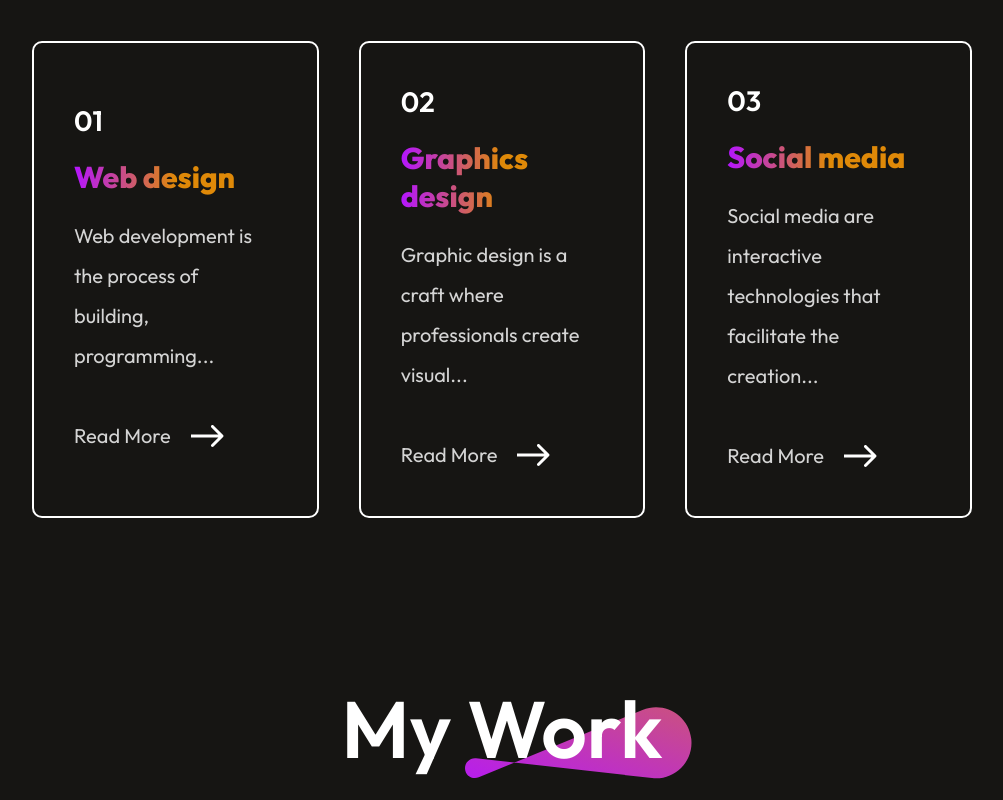
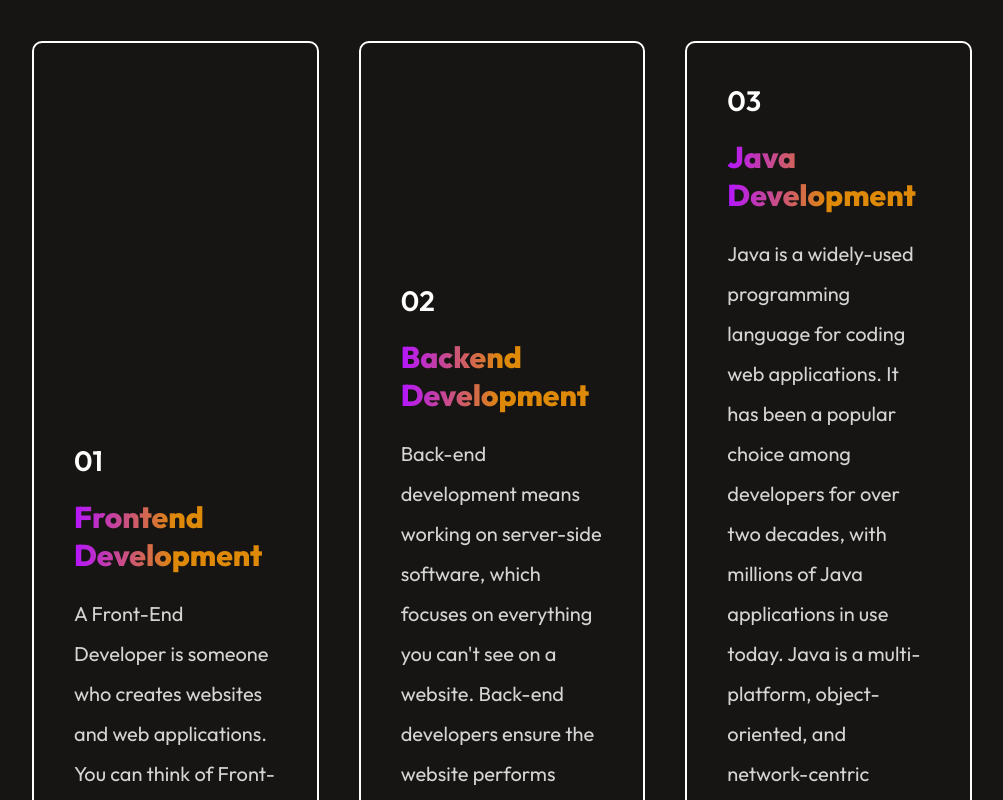
Before and after one commit to PiyushSinghal01/CODSOFT, a React (Create React App) app in the folder Task2/portfolio/: page / in a window 1280 px wide. Shown: the part 2000-2800 px from the top of the page, without its empty margins (138-1141 px from the left). Built offline with nearby package versions, Linux system fonts and the light colour scheme.

Commit message:
services added

```diff
--- a/Task2/portfolio/src/assets/services_data.js
+++ b/Task2/portfolio/src/assets/services_data.js
@@ -1,18 +1,18 @@
 const Services_Data = [
     {
         s_no:"01",
-        s_name:"Web design",
-        s_desc:"Web development is the process of building, programming..."
+        s_name:"Frontend Development",
+        s_desc:"A Front-End Developer is someone who creates websites and web applications. You can think of Front-End as client-side and Back-End as server-side."
     },
     {
         s_no:"02",
-        s_name:"Graphics design",
-        s_desc:"Graphic design is a craft where professionals create visual..."
+        s_name:"Backend Development",
+        s_desc:"Back-end development means working on server-side software, which focuses on everything you can't see on a website. Back-end developers ensure the website performs correctly, focusing on databases, back-end logic, application programming interface (APIs), architecture, and servers."
     },
     {
         s_no:"03",
-        s_name:"Social media",
-        s_desc:"Social media are interactive technologies that facilitate the creation..."
+        s_name:"Java Development",
+        s_desc:"Java is a widely-used programming language for coding web applications. It has been a popular choice among developers for over two decades, with millions of Java applications in use today. Java is a multi-platform, object-oriented, and network-centric language that can be used as a platform in itself. It is a fast, secure, reliable programming language for coding everything from mobile apps and enterprise software to big data applications and server-side technologies."
     },
     // {
     //     s_no:"04",
```
